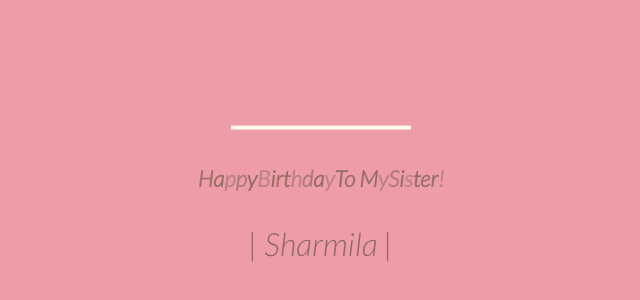
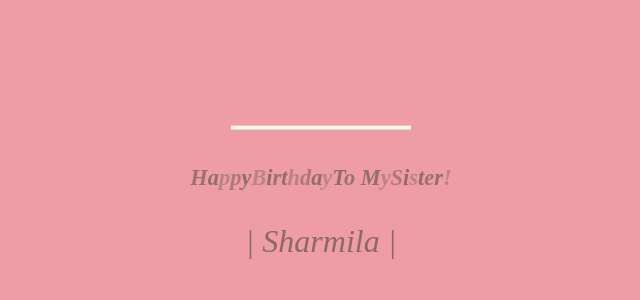
Before and after one commit to Vishnu000000/blog, a plain HTML site: page index.html in a window 1280 px wide. Shown: the part 198-498 px from the top of the page, without its empty margins (327-967 px from the left). Drawn offline with Linux system fonts and the light colour scheme.

Commit message:
Update index.html

```diff
--- a/index.html
+++ b/index.html
@@ -166,7 +166,7 @@ ab {
         }
 .text {
   color: #8b6a60;
-  font-family: 'Lato', sans-serif;
+  font-style:italic;
   font-weight: 300;
   font-style:italic;
   text-align: center;
```
